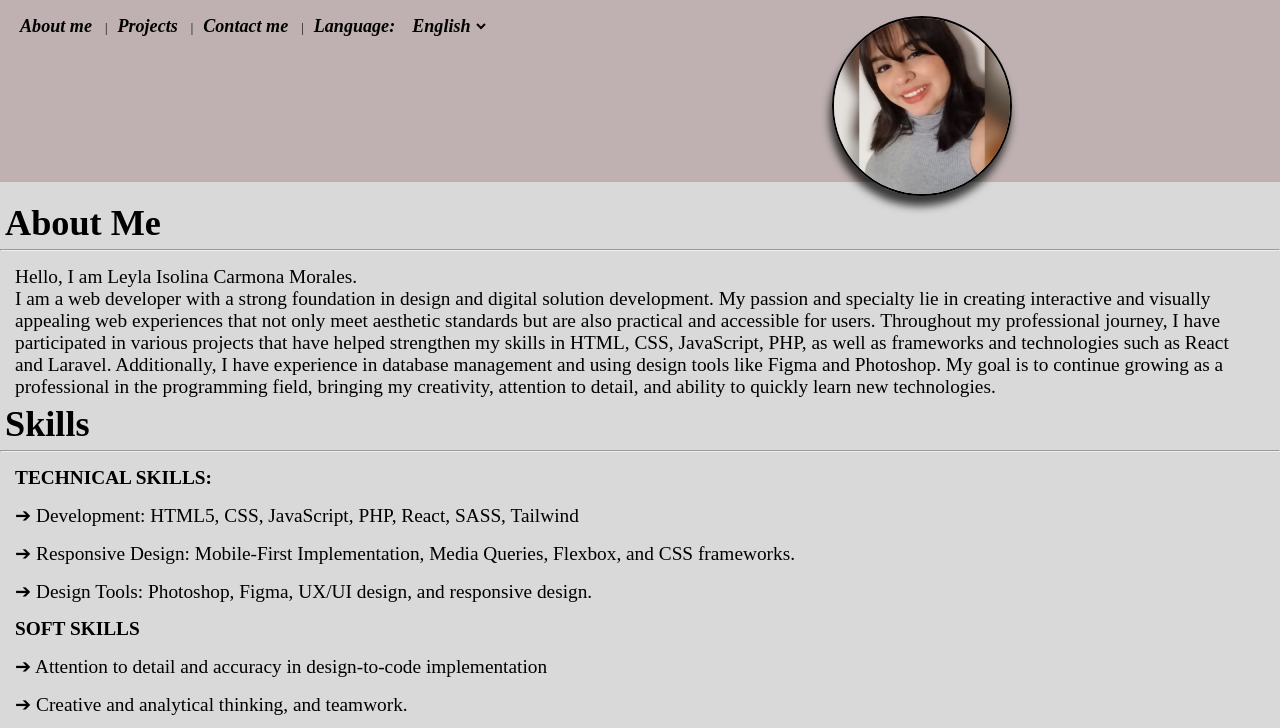
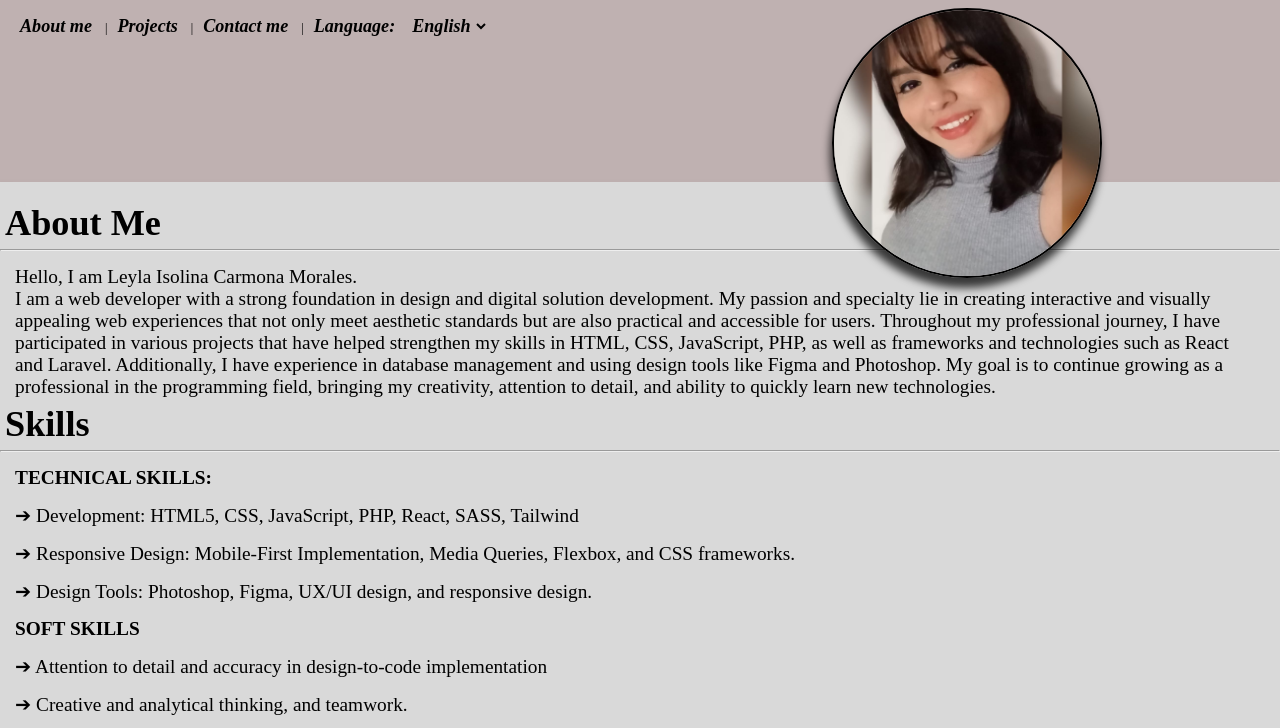
Before and after one commit to Leyla-Carmona/Portfolio, a plain HTML site: page index.html in a window 1280 px wide. Shown: the top 728 px of the page. Drawn offline with Linux system fonts and the light colour scheme; some packages are replaced by stand-ins of ours; a script that the page names is missing.

Commit message:
$git commit

```diff
--- a/scss/style.scss
+++ b/scss/style.scss
@@ -202,10 +202,23 @@ select {
 
 @media (min-width: 768px) {
   .body-aboutme p { font-size: map-get($font-size, "med"); }
-  .header-aboutme { left: 55%; top: 5%; }
+  .header-aboutme { left: 55%; top: 5%;
+    .profile-image {
+        width: 240px;
+        border-radius: 50%;
+        border: solid 2px black;
+        box-shadow: $shadow;
+      }
+}
 }
 
 @media (min-width: 1024px) {
   .body-aboutme p { font-size: map-get($font-size, "med"); }
-  .header-aboutme { left: 65%; top: 2%; }
+  .header-aboutme { left: 65%; top: 1%;
+    .profile-image {
+        width: 270px;
+        border-radius: 50%;
+        border: solid 2px black;
+        box-shadow: $shadow;
+      }}
 }
```
Also changed, not shown: scss/style.css, 1 other file.
